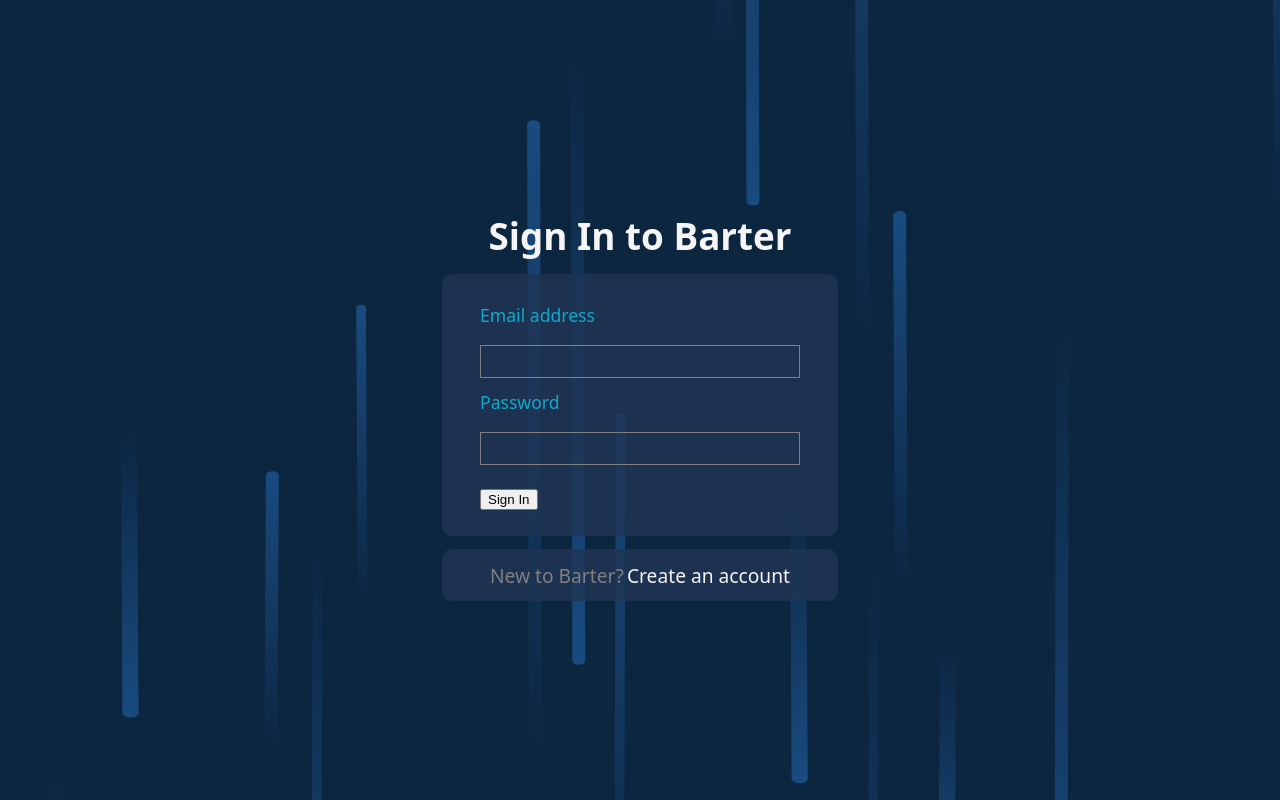
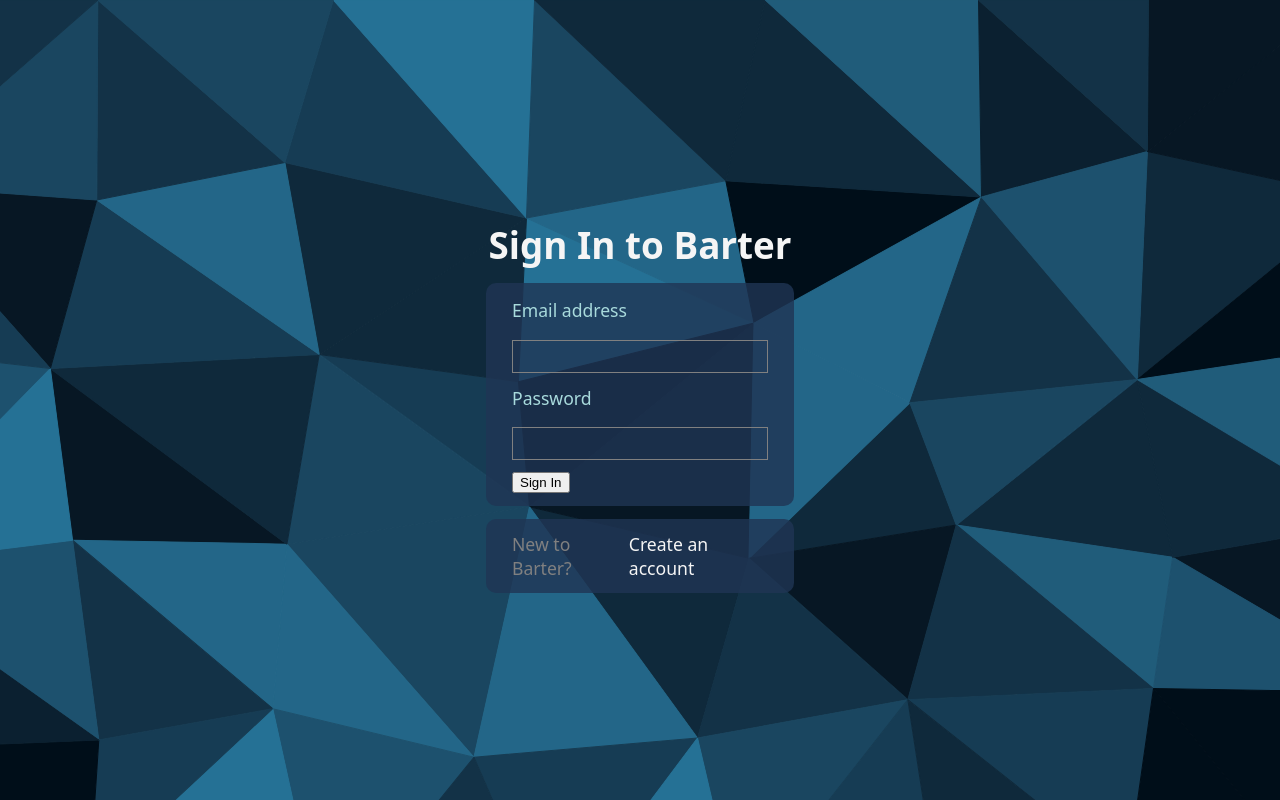
Before and after one commit to EnricoValastro/BarterProject, a React (Create React App) app in the folder client-side/: page /signin in a window 1280 px wide. Built offline with nearby package versions, Linux system fonts and the light colour scheme.

Commit message:
PageSignInCss

```diff
--- a/client-side/src/components/SignIn/SignIn.css
+++ b/client-side/src/components/SignIn/SignIn.css
@@ -1,6 +1,6 @@
 @keyframes background {
-    100% {
-        background-size: 4000px 1000px;
+    100%{
+        background-size: 4000px 1800px;
     }
 }
 
@@ -8,11 +8,10 @@
     width:100%;
     height:100%;
     position: absolute;
-    background-image: url("waves.svg");
-    background-size: 2000px 1000px;
-    background-position: -500px 0px;
-    animation:
-            background 10s infinite alternate linear;
+    background-image: url("wave.svg");
+    background-size: 3200px 1200px;
+    background-position: -1200px 0px;
+    animation: background 10s infinite alternate linear;
 }
 
 .container {
@@ -44,14 +43,15 @@
 }
 
 .inputSignIn{
+    width: 100%;
     display: flex;
     flex-direction: column;
-    margin-bottom: 2%;
+    margin-bottom: 1%;
 }
 
 .signInCard{
-    width: 25%;
-    padding: 2% 3% 2% 3%;
+    width: 20%;
+    padding: 1% 2% 1% 2%;
     border-radius: 10px;
     background: rgba(32, 53, 84, 0.8);
     margin-bottom: 1%;
@@ -85,7 +85,7 @@
 
 .enter{
     margin-top: 1%;
-    color: rgb(16, 169, 203);
+    color: #a8dadc;
     font-size: 1.1em;
     font-weight: 500;
     z-index: 1;
@@ -93,10 +93,10 @@
 
 .newCard{
     color: gray;
-    font-size: 1.2em;
+    font-size: 1.1em;
     font-weight: 500;
-    width: 25%;
-    padding: 1% 3% 1% 3%;
+    width: 20%;
+    padding: 1% 2% 1% 2%;
     border-radius: 10px;
     background: rgba(32, 53, 84, 0.8);
     display: flex;
@@ -111,7 +111,7 @@
 
 .links:hover{
     text-decoration: underline;
-    background: linear-gradient(90deg, rgba(40, 96, 157, 1) 0%, rgb(69, 128, 190) 53%, rgb(16, 169, 203) 100%);
+    background: linear-gradient(90deg, rgba(230,57,70,1) 0%, rgba(236,102,112,1) 54%, rgba(255,132,132,1) 100%);
     background-size: cover;
     -webkit-background-clip: text;
     -webkit-text-fill-color: transparent;
--- a/client-side/src/components/SignIn/SignIn.js
+++ b/client-side/src/components/SignIn/SignIn.js
@@ -12,32 +12,45 @@ export default function SignIn({setToken}) {
     const [password, setPassword] = useState('');
 
     function EmailHandler(event) {
-
-        setEmail(event.target.value);
+        if(event.target.value.length > 0) {
+            setEmail(event.target.value);
+            document.getElementById('errorBoxEmail').classList.add('hidden');
+        }
+        else {
+            document.getElementById('errorBoxEmail').classList.remove('hidden');
+        }
     }
 
     function PasswordHandler(event) {
-        setPassword(event.target.value);
+        if(event.target.value.length > 0) {
+            setPassword(event.target.value);
+            document.getElementById('errorBoxPwd').classList.add('hidden');
+        }
+        else {
+            document.getElementById('errorBoxPwd').classList.remove('hidden');
+        }
     }
+
 
     function SubmitHandler(event) {
         event.preventDefault();
-        if(email === '' || password === ''){
-            //something to doi
+        if(email.length === 0 && password.length === 0) {
+            document.getElementById('errorBoxEmail').classList.remove('hidden');
+            document.getElementById('errorBoxPwd').classList.remove('hidden');
         }
-        else{
+        else {
             axios.post("http://localhost:4000/api/login", {
                 email: email,
                 password: password
-            }).then((response)=>{
-                if(response.data.error){
+            }).then((response) => {
+                if (response.data.error) {
+                    document.getElementById('errorBoxSignIn').classList.remove('hidden');
                     console.log(response.data.error, {type: "error"});
-                }
-                else{
+                } else {
                     setToken(response.data.token);
                     navigate("/home");
                 }
-            }).catch((error)=>{
+            }).catch((error) => {
                 console.log(error);
             });
         }
@@ -55,20 +68,29 @@ export default function SignIn({setToken}) {
                             <div className="inputSignIn">
                                 <p className="enter">Email address</p>
                                 <div className="yyy">
-                                    <input className="inputForm" type="text" onBlur={EmailHandler}/>
+                                    <input className="inputForm" type="text" onChange={EmailHandler}/>
                                 </div>
-                                <div className="inputSignIn">
-                                    <p className="enter">Password</p>
-                                    <div className="yyy">
-                                        <input className="inputForm" type="password" onBlur={PasswordHandler}/>
-                                    </div>
+                            </div>
+                            <div className="inputSignIn">
+                                <p className="enter">Password</p>
+                                <div className="yyy">
+                                    <input className="inputForm" type="password" onChange={PasswordHandler}/>
                                 </div>
-
                             </div>
-                            <div className="">
+                            <div className="SubmitSignIn">
                                 <button type="submit">Sign In</button>
                             </div>
                         </form>
+
+                    </div>
+                    <div className="errorMsg hidden" id="errorBoxEmail">
+                        <p>Insert Email</p>
+                    </div>
+                    <div className="errorMsg hidden" id="errorBoxPwd">
+                        <p>Insert Password</p>
+                    </div>
+                    <div className="errorMsg hidden" id="errorBoxSignIn">
+                        <p>Invalid Credentials</p>
                     </div>
                     <div className="newCard">
                         New to Barter?
```
Also changed, not shown: client-side/src/components/SignIn/wave.svg (added).
